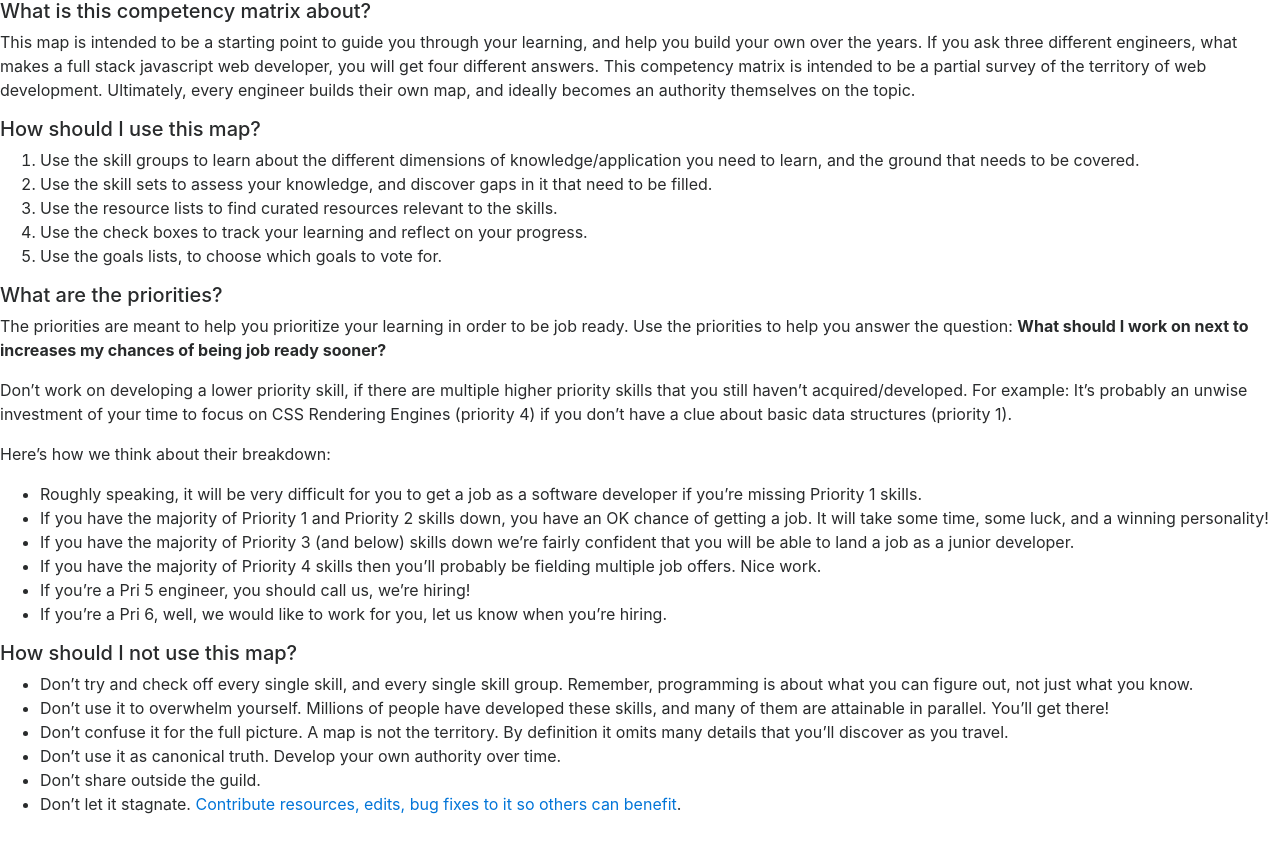
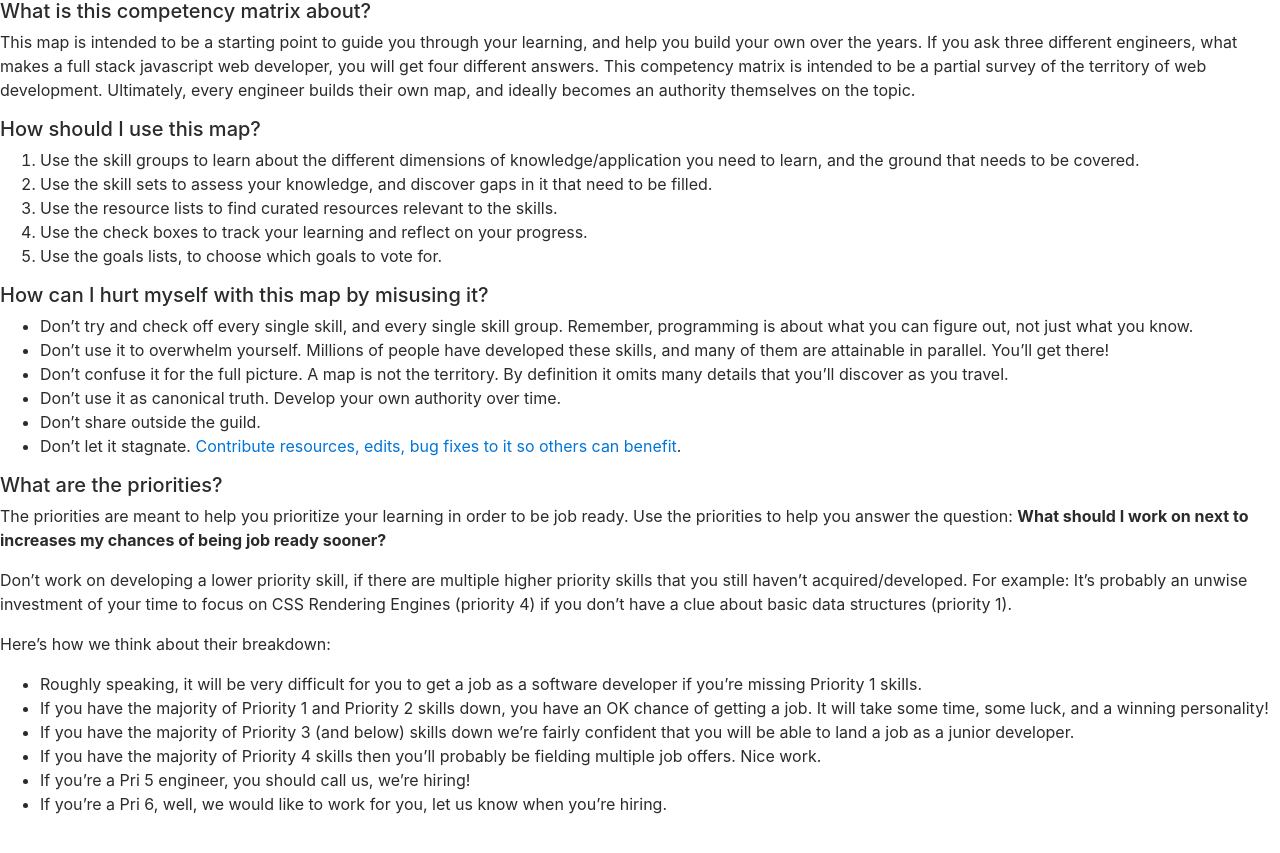
Before and after one commit to GuildCrafts/matrix, a Jekyll site: the page built from about.md, in a window 1280 px wide. Shown: the top 853 px of the page. Built offline with Jekyll 4.4.1, drawn with Linux system fonts in a browser that asks for light colours; some of the changed lines change nothing that is shown.

Commit message:
move up how to not use the map

```diff
--- a/about.md
+++ b/about.md
@@ -17,6 +17,15 @@ If you ask three different engineers, what makes a full stack javascript web dev
 4. Use the check boxes to track your learning and reflect on your progress.
 5. Use the goals lists, to choose which goals to vote for.
 
+##### How can I hurt myself with this map by misusing it?
+
+- Don't try and check off every single skill, and every single skill group. Remember, programming is about what you can figure out, not just what you know.
+- Don't use it to overwhelm yourself. Millions of people have developed these skills, and many of them are attainable in parallel. You'll get there!
+- Don't confuse it for the full picture. A map is not the territory. By definition it omits many details that you'll discover as you travel.
+- Don't use it as canonical truth. Develop your own authority over time.
+- Don't share outside the guild.
+- Don't let it stagnate. [Contribute resources, edits, bug fixes to it so others can benefit](https://github.com/GuildCrafts/matrix).
+
 ##### What are the priorities?
 
 The priorities are meant to help you prioritize your learning in order to be job ready. Use the priorities to help you answer the question: **What should I work on next to increases my chances of being job ready sooner?**
@@ -31,12 +40,3 @@ Here's how we think about their breakdown:
 - If you have the majority of Priority 4 skills then you'll probably be fielding multiple job offers. Nice work.
 - If you're a Pri 5 engineer, you should call us, we're hiring!
 - If you're a Pri 6, well, we would like to work for you, let us know when you're hiring.
-
-##### How should I not use this map?
-
-- Don't try and check off every single skill, and every single skill group. Remember, programming is about what you can figure out, not just what you know.
-- Don't use it to overwhelm yourself. Millions of people have developed these skills, and many of them are attainable in parallel. You'll get there!
-- Don't confuse it for the full picture. A map is not the territory. By definition it omits many details that you'll discover as you travel.
-- Don't use it as canonical truth. Develop your own authority over time.
-- Don't share outside the guild.
-- Don't let it stagnate. [Contribute resources, edits, bug fixes to it so others can benefit](https://github.com/GuildCrafts/matrix).
```
